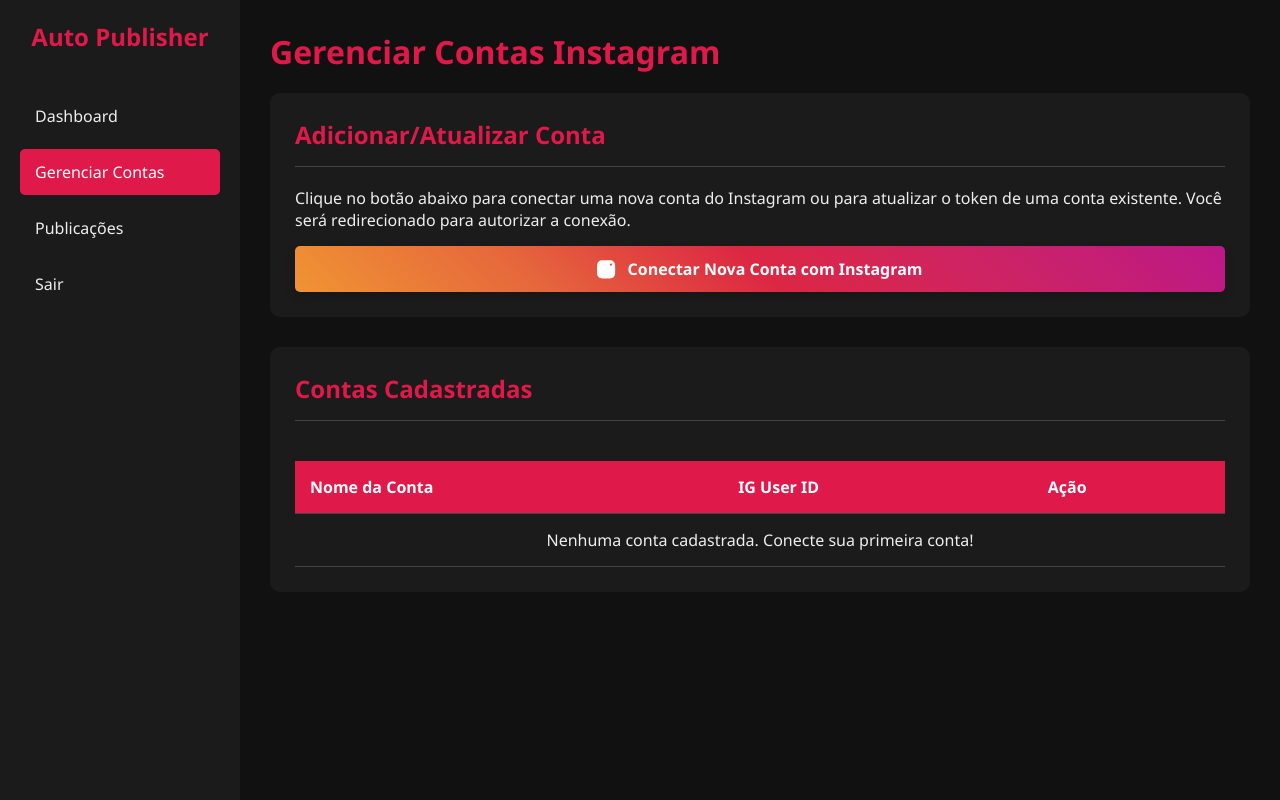
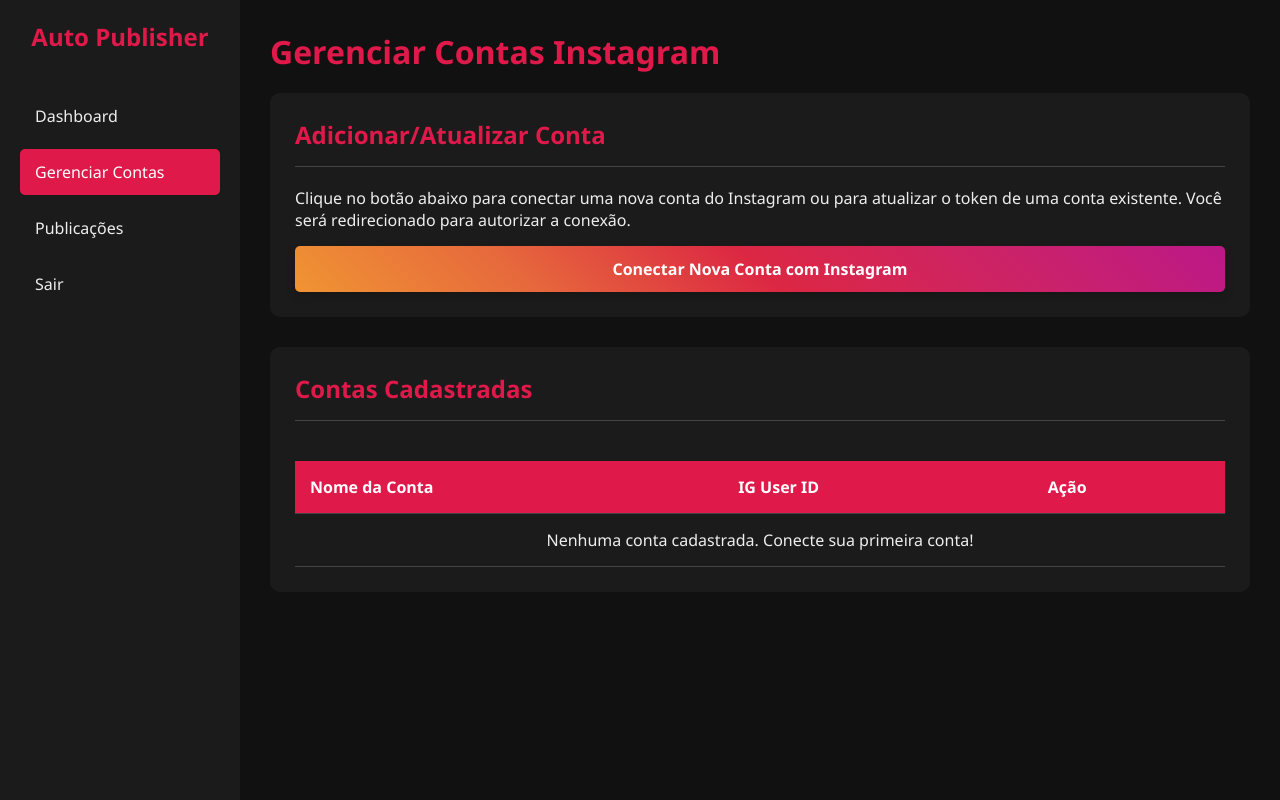
Before and after one commit to gabrigalhardo/auto_publisher, a Flask app: page /contas in a window 1280 px wide. Run offline with Flask 3, Linux system fonts and the light colour scheme; the visitor is signed in with stand-in values (Sample User, id 1); data that the repository does not hold is empty.

Commit message:
Atualizando layout do Instagram

```diff
--- a/landing_page/static/css/style.css
+++ b/landing_page/static/css/style.css
@@ -315,12 +315,10 @@
     width: 100%; /* Faz o botão ocupar toda a largura do link */
 }
 
-/* Botão de conexão com o Instagram */
+/* Botão de conexão com o Instagram (versão simplificada sem ícone) */
 .btn-instagram {
-    display: inline-flex;
-    align-items: center;
-    justify-content: center;
-    gap: 12px; /* Espaço entre o ícone e o texto */
+    display: block; /* Ocupa a linha inteira */
+    text-align: center; /* Centraliza o texto */
     padding: 12px 20px;
     border-radius: 5px;
     color: white;
@@ -342,10 +340,6 @@
     color: white;
     transform: scale(1.02); /* Efeito de leve crescimento */
     box-shadow: 0 6px 15px rgba(0, 0, 0, 0.3);
-}
-
-.btn-instagram svg {
-    height: 1.3em; /* Ajusta o tamanho do ícone */
 }
 
 /* Custom File Input */
--- a/landing_page/templates/contas.html
+++ b/landing_page/templates/contas.html
@@ -20,9 +20,6 @@
     <p>Clique no botão abaixo para conectar uma nova conta do Instagram ou para atualizar o token de uma conta existente. Você será redirecionado para autorizar a conexão.</p>
 
     <a href="{{ url_for('iniciar_conexao_instagram') }}" class="btn-instagram">
-        <svg xmlns="http://www.w3.org/2000/svg" height="1em" viewBox="0 0 448 512" fill="white">
-            <path d="M224.1 141c-63.6 0-114.9 51.3-114.9 114.9s51.3 114.9 114.9 114.9S339 319.5 339 255.9 287.7 141 224.1 141zm0 189.6c-41.1 0-74.7-33.5-74.7-74.7s33.5-74.7 74.7-74.7 74.7 33.5 74.7 74.7-33.6 74.7-74.7 74.7zm146.4-194.3c0 14.9-12 26.8-26.8 26.8-14.9 0-26.8-12-26.8-26.8s12-26.8 26.8-26.8 26.8 12 26.8 26.8zm76.1 27.2c-1.7-35.9-9.9-67.7-36.2-93.9-26.2-26.2-58-34.4-93.9-36.2-37-2.1-147.9-2.1-184.9 0-35.8 1.7-67.6 9.9-93.9 36.1s-34.4 58-36.2 93.9c-2.1 37-2.1 147.9 0 184.9 1.7 35.9 9.9 67.7 36.2 93.9 26.3 26.2 58 34.4 93.9 36.2 37 2.1 147.9 2.1 184.9 0 35.9-1.7 67.7-9.9 93.9-36.2 26.2-26.2 34.4-58 36.2-93.9 2.1-37 2.1-147.8 0-184.8z"/>
-        </svg>
         Conectar Nova Conta com Instagram
     </a>
 </div>
```
